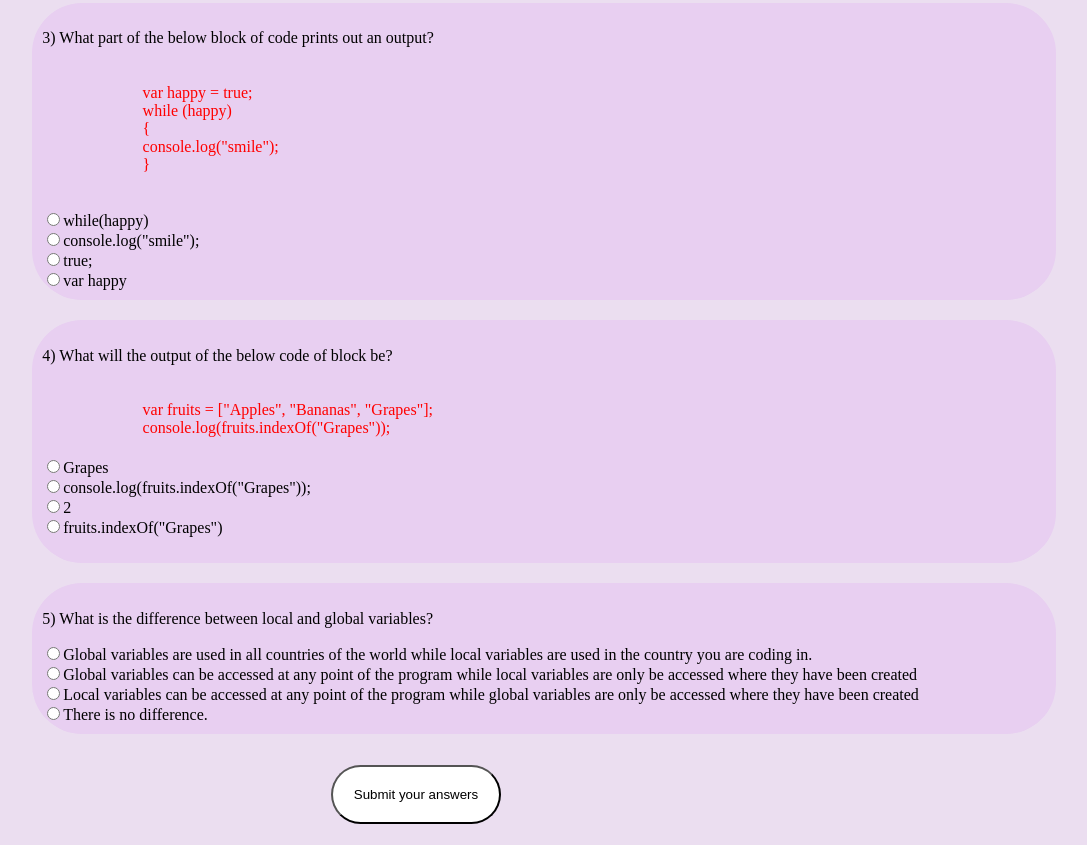
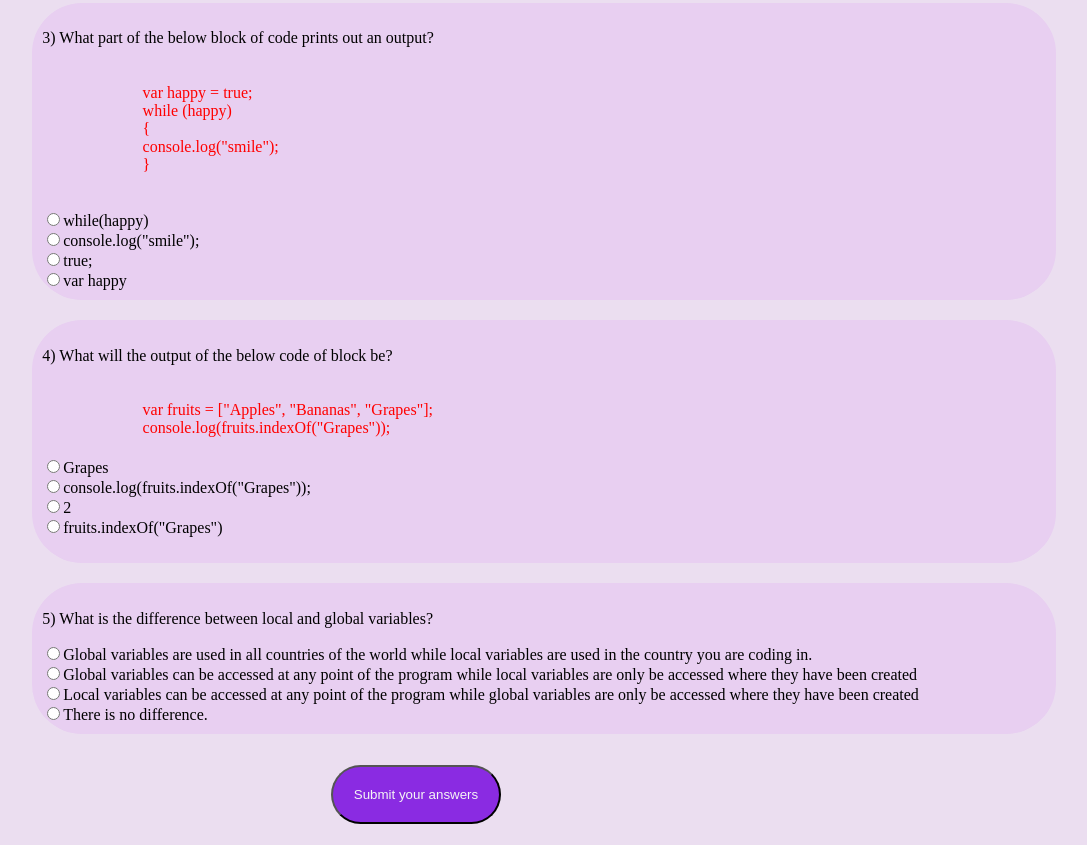
Before and after one commit to Njokinuthia/week-3-independent-project-, a plain HTML site: page index.html in a window 1280 px wide. Shown: the part 573-1418 px from the top of the page, without its empty margins (96-1183 px from the left). Drawn offline with Linux system fonts and the light colour scheme.

Commit message:
stl: button - color styling

```diff
--- a/css/style.css
+++ b/css/style.css
@@ -54,5 +54,6 @@ span{
   margin: 2%;
   padding: 2%;
   border-radius: 50px;
-  background-color: white ;
+  background-color: blueviolet;
+  color: whitesmoke;
 }
```
